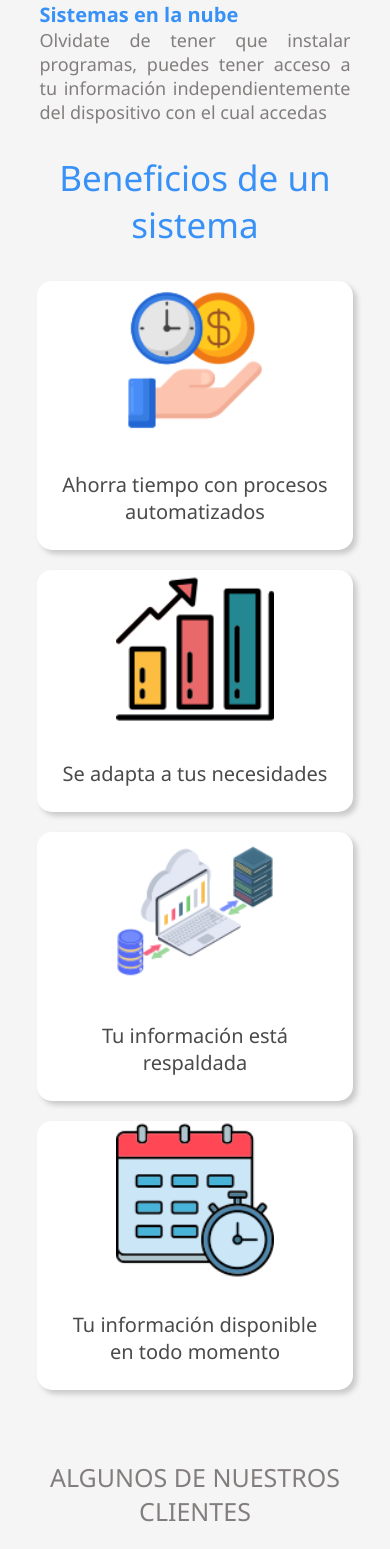
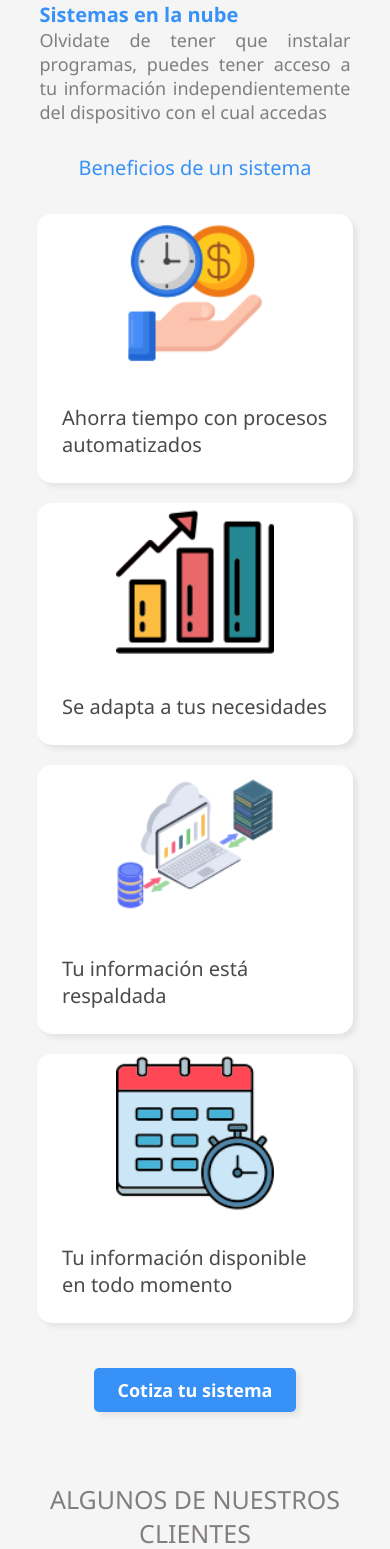
Before and after one commit to MichaelEnc13/website, a PHP site: page /contact/home in a window 390 px wide. Shown: the part 2262-3811 px from the top of the page. Run offline with PHP 8.4, Linux system fonts and the light colour scheme; some libraries are stand-ins or nearby versions.

Commit message:
Pagina de contacto agregada

```diff
--- a/home.php
+++ b/home.php
@@ -1,9 +1,12 @@
 <?php include "views/header.php" ?>
 <?php include "views/nav.php" ?>
+
 <?php
 
 $headerText = "Dale un toque de productividad a tu negocio";
 $headerIlust = "jumbutron_img.png";
+
+
 include "views/jumbutron.php" ?>
 <?php include "views/content/main_info.php" ?>
 <?php include "views/content/about_sistems.php" ?>
--- a/src/css/styles.css
+++ b/src/css/styles.css
@@ -16,7 +16,7 @@
     --font-color: #837e7e;
     --background: #f5f5f5;
     --font-family: "Segoe UI", Tahoma, Geneva, Verdana, sans-serif;
-    --box-shadow: 4px 4px 5px #57575744;
+    --box-shadow: 4px 4px 5px #5757571a;
 }
 
 *::-webkit-scrollbar {
@@ -237,7 +254,8 @@ section {
 .item__benefit__text {
     padding: 25px;
     color: rgb(74, 74, 74);
-    text-align: center;
+    text-align: left;
+    font-size: 18px;
 }
 
 .item__benefit__img--nube img {
@@ -736,7 +755,7 @@ img {
         font-size: 25px;
     }
     .benefit__title {
-        font-size: 37px;
+        font-size: 25px;
     }
     /* Nube */
     .nube__info {
@@ -1409,7 +1432,7 @@ img {
     .benefit__title {
         padding: 10px;
         margin-bottom: 23px;
-        font-size: 35px;
+        font-size: 20px;
     }
     .item__benefit__text {
         font-size: 20px;
--- a/views/content/views_benefit.php
+++ b/views/content/views_benefit.php
@@ -35,3 +35,7 @@
         </div>
     </div>
 </section>
+
+<section>
+    <a href="contact"><button style="display:block;margin:auto" class="btn">Cotiza tu sistema</button></a>
+</section>
--- a/views/footer.php
+++ b/views/footer.php
@@ -4,9 +4,9 @@
 
 
 <footer class="footer">
-    <div id="contact" class="footer__title">
+ <!--    <div id="contact" class="footer__title">
         Contáctanos
-    </div>
+    </div> -->
 
     <div class="footer__socials">
         <div class="footer__socials__content">
@@ -49,9 +49,9 @@
 <script src="https://cdnjs.cloudflare.com/ajax/libs/font-awesome/6.2.1/js/all.min.js"></script>
 
 <?php if ($_SERVER['SERVER_ADDR'] == "::1") : ?>
-    <script src="src/js/script.js"></script>
+    <script src="src/js/script.js?<?php echo $version; ?>"></script>
 <?php else : ?>
-    <script src="src/js/script.min.js"></script>
+    <script src="src/js/script.min.js?<?php echo $version; ?>"></script>
 <?php endif ?>
 </body>
 
--- a/views/header.php
+++ b/views/header.php
@@ -4,34 +4,46 @@
 $mail = "info@dotsellsolutions.com";
 $instagram = "@DotsellSolutions";
 $tel = "+1 829-445-5432";
+$version = "1.0"
 
 
 ?>
 
-
 <!DOCTYPE html>
 <html lang="en">
+
 <head>
   <meta charset="UTF-8">
   <meta http-equiv="X-UA-Compatible" content="IE=edge">
   <link href='https://unpkg.com/boxicons@2.1.4/css/boxicons.min.css' rel='stylesheet'>
   <meta name="viewport" content="width=device-width, initial-scale=1.0">
-    <link rel="stylesheet" href="src/css/styles.css">
+  <link rel="stylesheet" href="src/css/styles.css?<?php echo $version; ?>">
   <script src="src/libs/jquery.min.js"></script>
   <link rel="stylesheet" href="https://cdnjs.cloudflare.com/ajax/libs/font-awesome/6.2.1/css/all.min.css">
   <link rel="stylesheet" href="src/libs/trumbowyg.min.css">
   <link rel="stylesheet" href="https://cdn.datatables.net/1.13.1/css/jquery.dataTables.min.css">
 
+
+
   <link rel="shortcut icon" href="src/img/logo.png" type="image/x-icon">
+
+
+
+  <?php if ($_SERVER['SERVER_ADDR'] != "::1") : ?>
     <script async src="https://www.googletagmanager.com/gtag/js?id=G-B5498KPHKT"></script>
     <script>
       window.dataLayer = window.dataLayer || [];
-  function gtag(){dataLayer.push(arguments);}
+
+      function gtag() {
+        dataLayer.push(arguments);
+      }
       gtag('js', new Date());
 
       gtag('config', 'G-B5498KPHKT');
     </script>
+  <?php endif; ?>
   <meta name="description" content="Dotsell Solutions, buscando las mejores opciones para hacer que la productividad de tu negocio aumente. Introducete en la web y solicita el sistema que tu negocio necesita">
   <title>Dotsell Solutions</title>
 </head>
+
 <body>
--- a/views/nav.php
+++ b/views/nav.php
@@ -17,10 +17,10 @@
     <ul class="nav__list">
 
         <li class="nav__items"><a href="home" class="nav__items__links">Inicio</a></li>
-        <li class="nav__items"><a href="sistem" class="nav__items__links">Nuestros sistemas</a></li>
+        <li class="nav__items"><a href="sistem" class="nav__items__links">Productos</a></li>
         <!-- <li class="nav__items"><a href="about" class="nav__items__links">Nosotros</a></li> -->
-        <li class="nav__items"><a href="#contact" class="nav__items__links nav__items__links--contact">Contacto</a></li>
-        <li class="nav__items nav__items--blue"><a href="#contact" class="nav__items__links nav__items__links--blue">Cotiza tu sistema</a></li>
+        <li class="nav__items"><a href="contact" class="nav__items__links nav__items__links--contact">Contacto</a></li>
+        <li class="nav__items nav__items--blue"><a href="contact?quote" class="nav__items__links nav__items__links--blue">Cotiza tu sistema</a></li>
     </ul>
 
 </nav>
```
Also changed, not shown: other parts of src/css/styles.css (+54 -8 lines), contact.php (added, +14 -0 lines), src/js/script.js (+8 -6 lines), views/contact/contact.php (added, +7 -0 lines), src/img/contact.png (added), src/img/jumbutron_img.png. Lines whose indentation alone changed are shown as unchanged.
